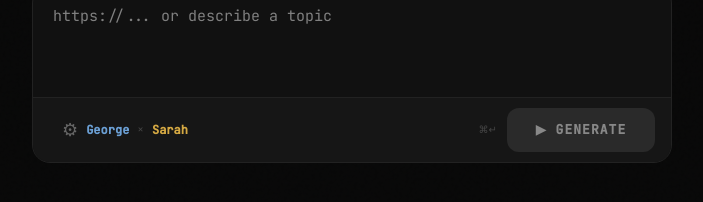
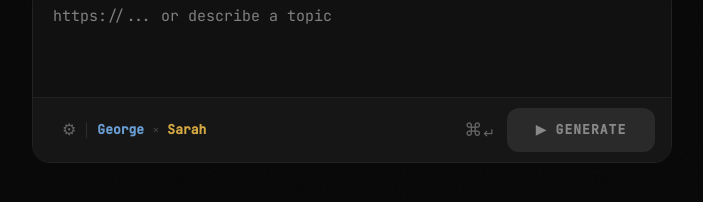
Before and after one commit to mojoro/drop, a Next.js app: page / in a window 1280 px wide. Shown: the part 200-402 px from the top of the page, without its empty margins (288-991 px from the left). Built offline with nearby package versions, Linux system fonts and the light colour scheme.

Commit message:
Polish toolbar UI gear separator and cmd+enter alignment

```diff
--- a/app/globals.css
+++ b/app/globals.css
@@ -118,7 +118,7 @@ audio {
 
 /* Show ⌘↵ hint on desktop */
 @media (min-width: 640px) {
-  .cmd-hint { display: inline !important; }
+  .cmd-hint { display: inline-flex !important; }
 }
 
 /* Mobile: stack voice selectors */
--- a/app/page.tsx
+++ b/app/page.tsx
@@ -268,15 +268,22 @@ export default function Home() {
               transition: 'all 0.2s ease',
             }}
           >
-            <span style={{ fontSize: 18, lineHeight: 1, transition: 'transform 0.2s ease', display: 'inline-block', transform: showConfig ? 'rotate(30deg)' : 'rotate(0deg)', color: showConfig ? 'var(--text)' : 'var(--muted)' }}>⚙</span>
-            <span style={{ fontSize: 12, color: 'var(--alex)', fontWeight: 600 }}>{alexVoice?.name}</span>
-            <span style={{ fontSize: 11, color: 'var(--muted2)' }}>×</span>
-            <span style={{ fontSize: 12, color: 'var(--sam)', fontWeight: 600 }}>{samVoice?.name}</span>
+            <span style={{ fontSize: 16, lineHeight: 1, transition: 'transform 0.2s ease', display: 'inline-block', transform: showConfig ? 'rotate(30deg)' : 'rotate(0deg)', color: showConfig ? 'var(--text)' : 'var(--muted)' }}>⚙</span>
+            <span style={{ display: 'inline-block', width: 1, height: 16, background: 'var(--border2)', margin: '0 2px', flexShrink: 0 }} />
+            <span style={{ fontSize: 13, color: 'var(--alex)', fontWeight: 600, lineHeight: 1 }}>{alexVoice?.name}</span>
+            <span style={{ fontSize: 12, color: 'var(--muted2)', lineHeight: 1 }}>×</span>
+            <span style={{ fontSize: 13, color: 'var(--sam)', fontWeight: 600, lineHeight: 1 }}>{samVoice?.name}</span>
           </button>
 
           {/* Generate button */}
-          <div style={{ display: 'flex', alignItems: 'center', gap: 10 }}>
-            <span style={{ color: 'var(--muted2)', fontSize: 10, display: 'none' }} className="cmd-hint">⌘↵</span>
+          <div style={{ display: 'flex', alignItems: 'center', gap: 12 }}>
+            <span className="cmd-hint" style={{
+              display: 'none', alignItems: 'center', gap: 1,
+              color: 'var(--muted)', lineHeight: 1,
+            }}>
+              <span style={{ fontSize: 18 }}>⌘</span>
+              <span style={{ fontSize: 14, position: 'relative', top: 3 }}>↵</span>
+            </span>
             <button
               onClick={handleGenerate}
               disabled={busy}
```
